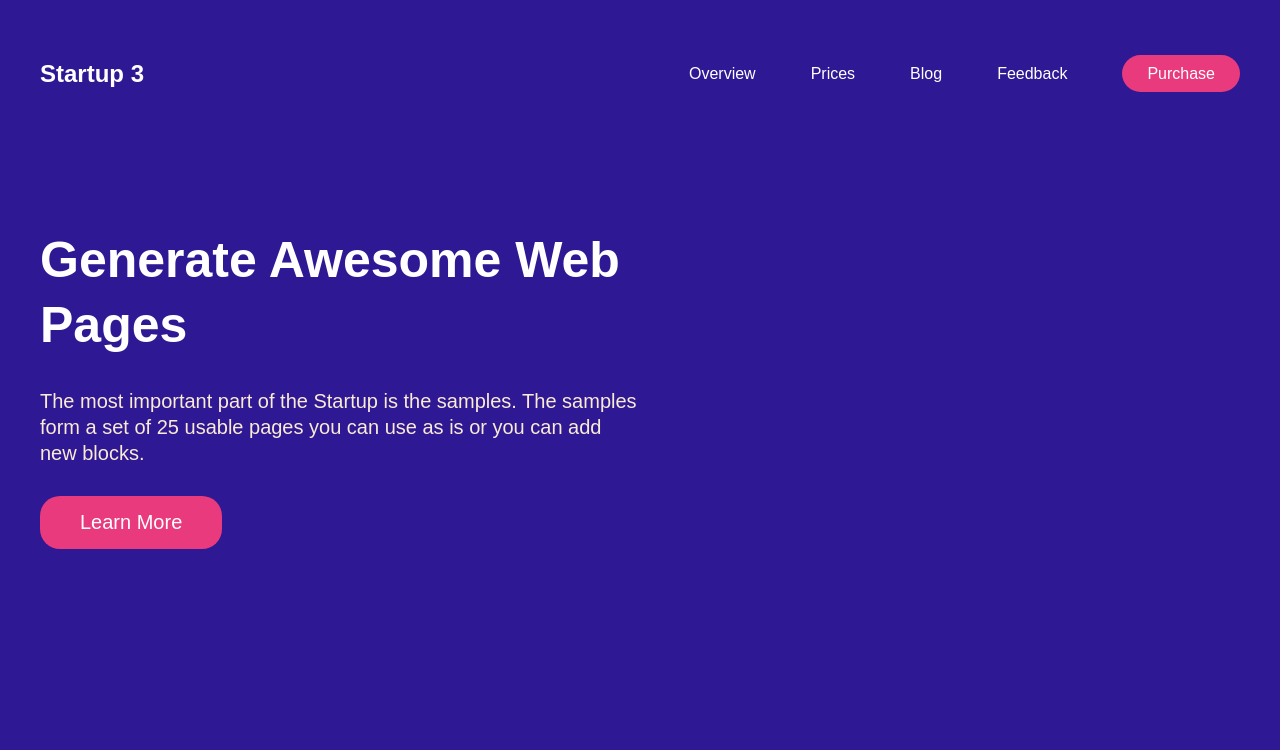
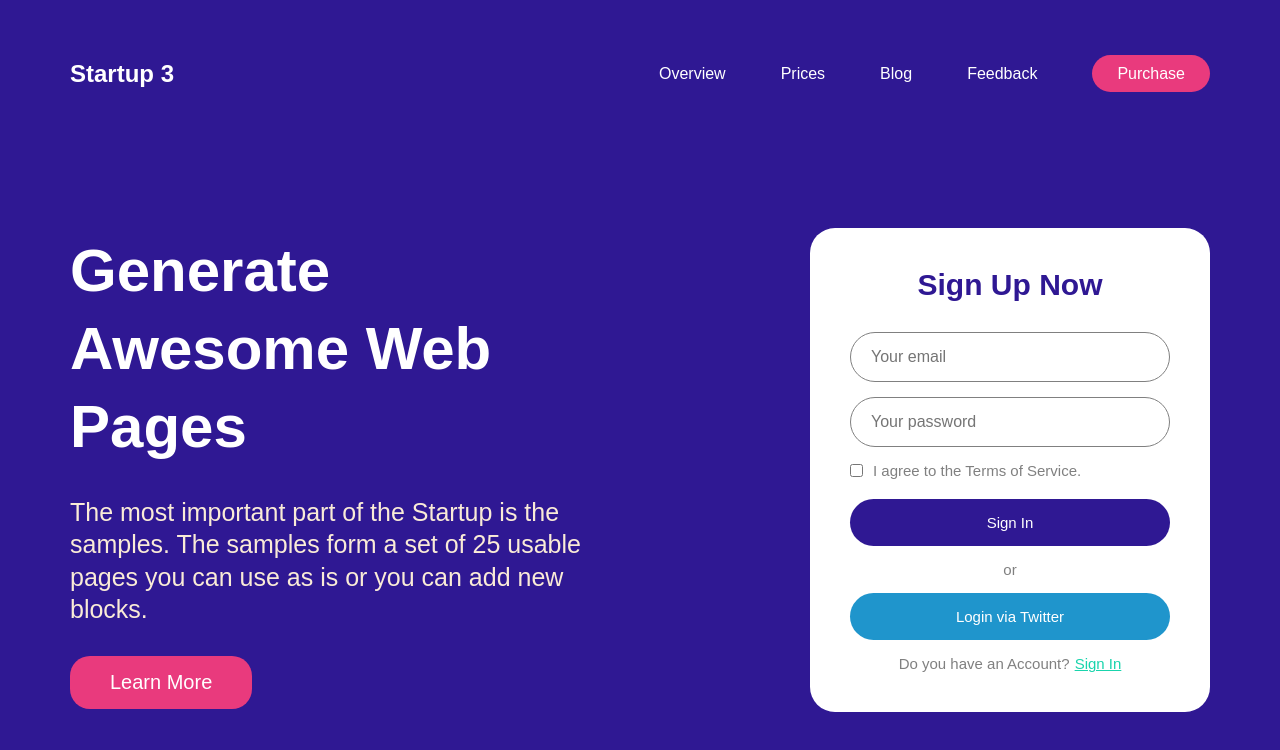
Before and after one commit to aysenuraygun345-sudo/cold-flames, a plain HTML site: page index.html in a window 1280 px wide. Drawn offline with Linux system fonts and the light colour scheme.

Commit message:
[CO-1] - form component completed for form text section

```diff
--- a/index.html
+++ b/index.html
@@ -36,6 +36,24 @@
                 <p>The most important part of the Startup is the samples. The samples form a set of 25 usable pages you can use as is or you can add new blocks.</p>
                 <a href="#" class="learn-more-button">Learn More</a>
             </div>
+            <div class="sign-up">
+                <h2>Sign Up Now</h2>
+                <input type="email" placeholder="Your email" class="input-field">
+                <input type="password" placeholder="Your password" class="input-field">
+                <div class="checkbox-container">
+                    <input type="checkbox" id="terms">
+                    <span>I agree to the Terms of Service.</span>
+                </div>
+                <button class="signin-button">Sign In</button>
+                <div class="or-line">or</div>
+                <button class="twitter-button">Login via Twitter</button>
+                <div class="account-check">
+                    <div>Do you have an Account?</div>
+                    <a href="#" class="signin-link">Sign In</a>
+                </div>
+
+            </div>
+
         </div>
 
     </section>
--- a/style.css
+++ b/style.css
@@ -19,7 +19,8 @@ padding:60px 0;
     max-width:1200px;
     width: 100%;
     margin:auto;
-
+    padding: 0 30px;
+    box-sizing: border-box;
 }
 .logo a{
     color: white;
@@ -63,11 +64,12 @@ padding:60px 0;
     align-items: flex-start;
 }
 .main-text h1{
-    font-size: 50px;
+    font-size: 60px;
+    max-width: 500px;
     line-height: 1.3;
 }
 .main-text p{
-    font-size: 20px;
+    font-size: 25px;
     line-height: 1.3;
     color: antiquewhite;
 
@@ -123,3 +125,77 @@ padding:60px 0;
         font-size: 20px;
     }
 }
+.main-text{
+    flex:1;
+    margin-right:50px;
+}
+.sign-up{
+    background-color: white;
+    padding:40px;
+    width: 100%;
+    max-width: 400px;
+    border-radius: 25px;
+}
+.sign-up h2{
+    color:#2F1893;
+    text-align: center;
+    margin-bottom: 30px;
+    font-size: 30px;
+    font-weight: bolder;
+}
+.input-field{
+    padding:15px 20px;
+    margin-bottom: 15px;
+    width: 100%;
+    border-radius: 50px;
+    border:1px solid gray;
+    font-size: 16px;
+    box-sizing: border-box;
+}
+.checkbox-container{
+    display: flex;
+    align-items: center;
+    gap:10px;
+    margin-bottom: 20px;
+    font-size: 15px;
+    color:gray;
+}
+.signin-button, .twitter-button{
+    width: 100%;
+    border: none;
+    border-radius: 50px;
+    color:white;
+    font-size: 15px;
+    padding:15px;
+    cursor:pointer;
+    margin-bottom: 15px;
+}
+.signin-button{
+    background-color:#2F1893 ;
+}
+.signin-button:hover{
+    background-color:#2F1893;
+}
+.twitter-button{
+    background-color: rgb(31, 149, 204);
+}
+.twitter-button:hover{
+    background-color: rgb(10, 114, 161);
+}
+.or-line{
+    text-align: center;
+    font-size: 15px;
+    margin-bottom: 15px;
+    color: gray;
+}
+.account-check{
+    text-align: center;
+    justify-content: center;
+    font-size: 15px;
+    color:gray;
+    display: flex;
+}
+.signin-link{
+    color:rgb(25, 212, 172);
+    margin-left: 5px;
+}
```
